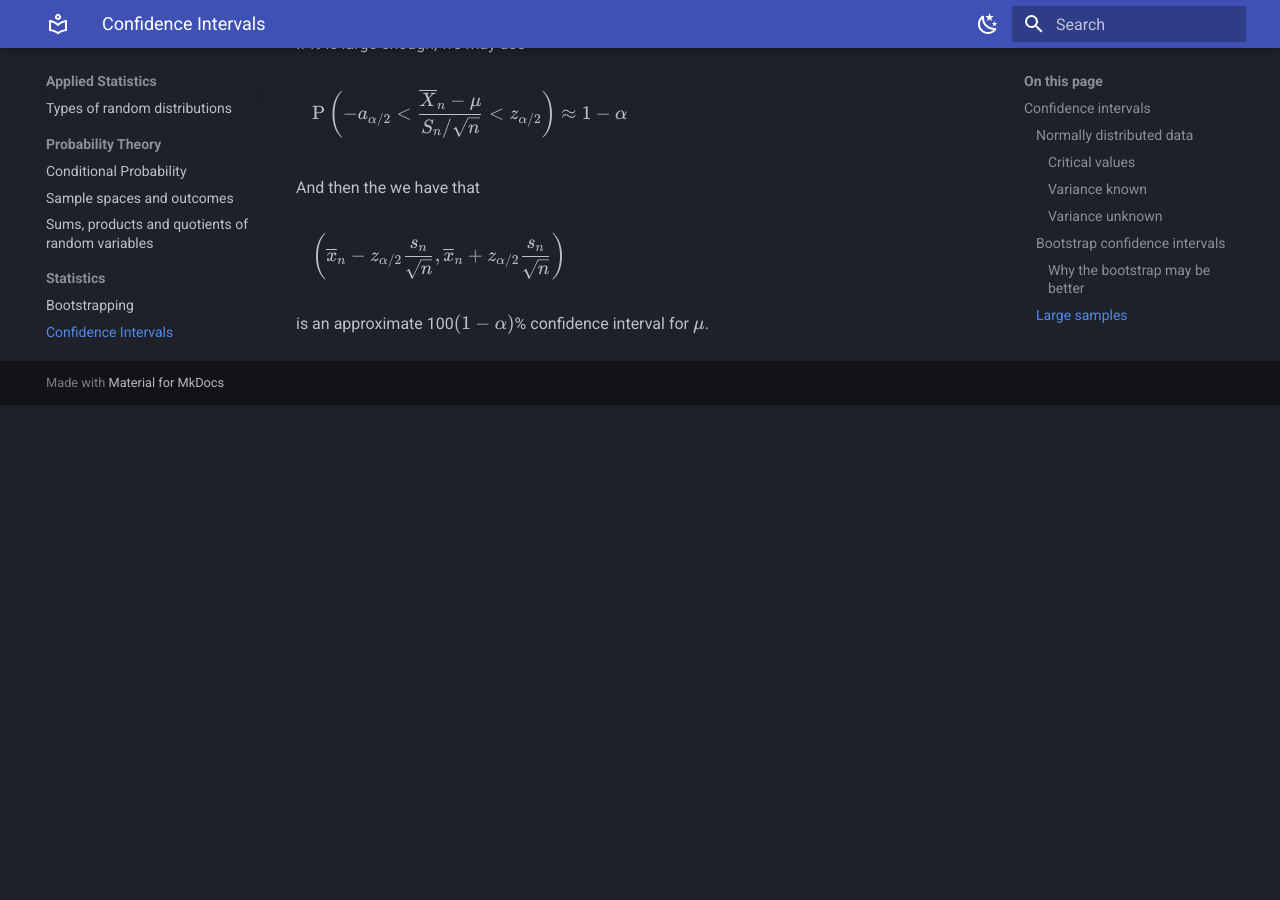
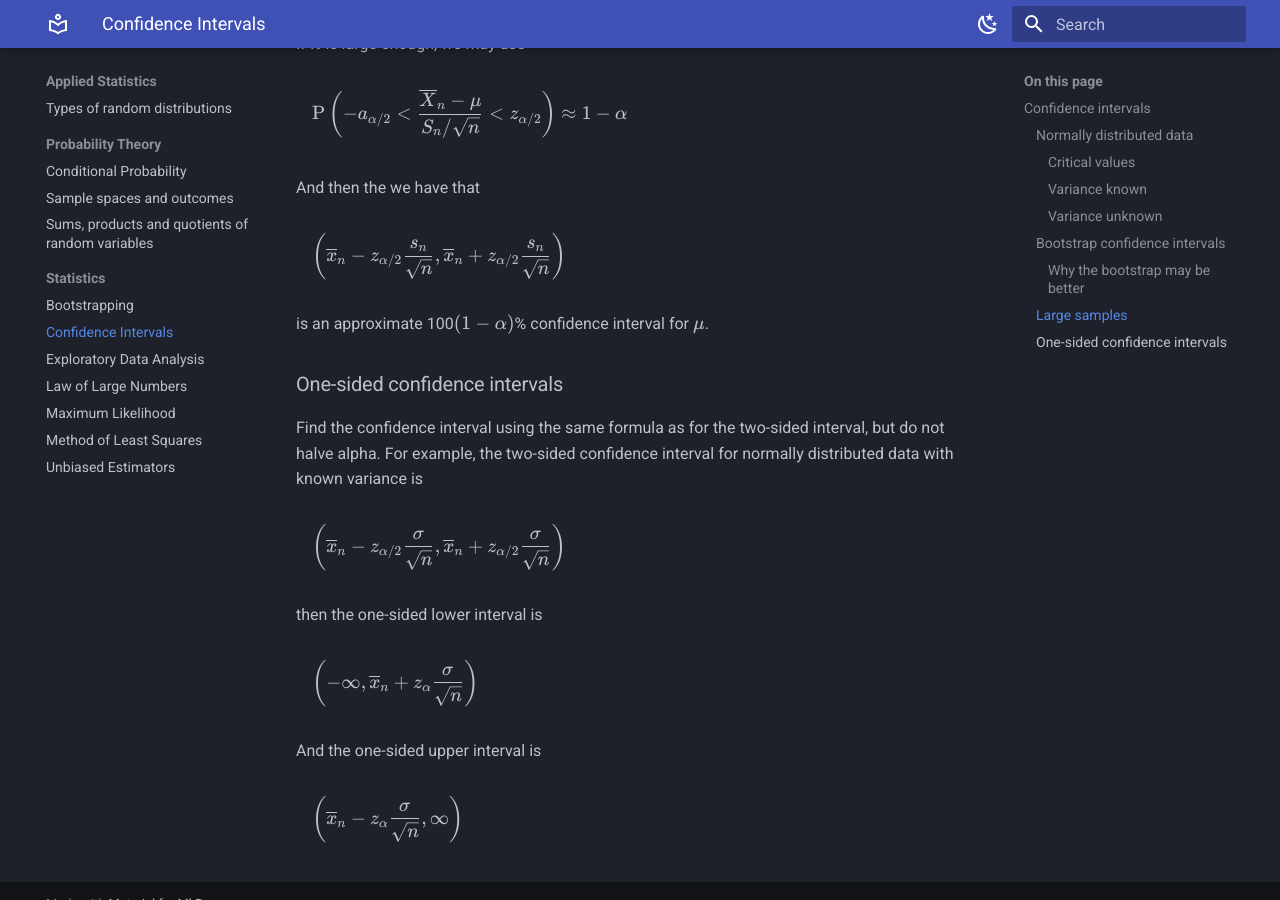
Before and after one commit to gustavkrist/notes, an MkDocs documentation site: the page built from docs/Applied Statistics/Statistics/Confidence Intervals.md, in a window 1280 px wide and 900 px high, scrolled down 5091 px. Built offline with MkDocs 1.6.1 and Material for MkDocs 9.7.7, drawn with Linux system fonts in a browser that asks for light colours; nearby versions of some CDN libraries; before the commit the page ends 5496 px from its top, so only the background shows below that.

Commit message:
one-sided confidence intervals

```diff
--- a/docs/Applied Statistics/Statistics/Confidence Intervals.md
+++ b/docs/Applied Statistics/Statistics/Confidence Intervals.md
@@ -246,3 +246,25 @@
 $$
 
 is an approximate 100$(1-\alpha)$% confidence interval for $\mu$.
+
+### One-sided confidence intervals
+
+Find the confidence interval using the same formula as for the two-sided interval,
+but do not halve alpha. For example, the two-sided confidence interval for
+normally distributed data with known variance is
+
+$$
+\left( \mean{x}_n - z_{\alpha/2} \frac{\sigma}{\sqrt{n}}, \mean{x}_n + z_{\alpha/2} \frac{\sigma}{\sqrt{n}} \right)
+$$
+
+then the one-sided lower interval is
+
+$$
+\left(-\infty, \mean{x}_n + z_\alpha \frac{\sigma}{\sqrt{n}} \right)
+$$
+
+And the one-sided upper interval is
+
+$$
+\left( \mean{x}_n - z_\alpha \frac{\sigma}{\sqrt{n}}, \infty \right)
+$$
```
